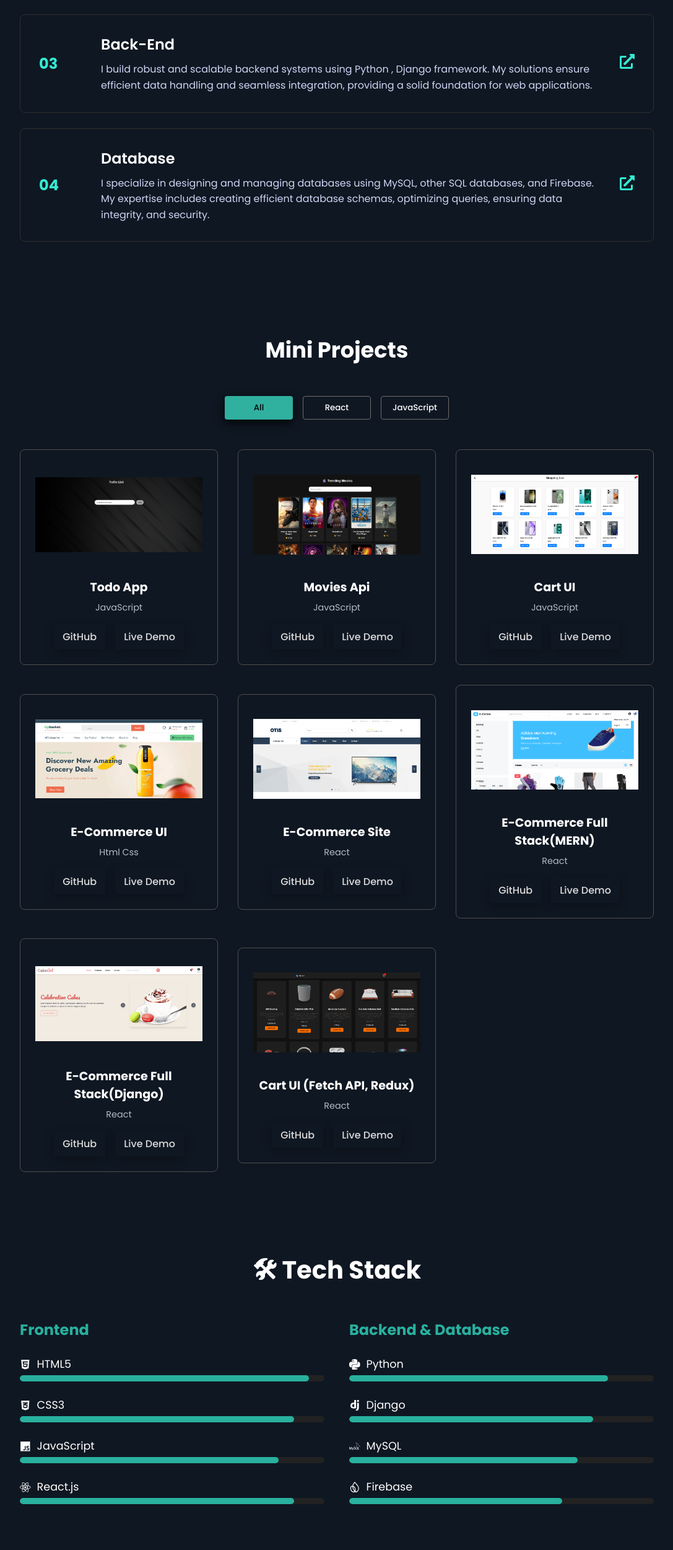
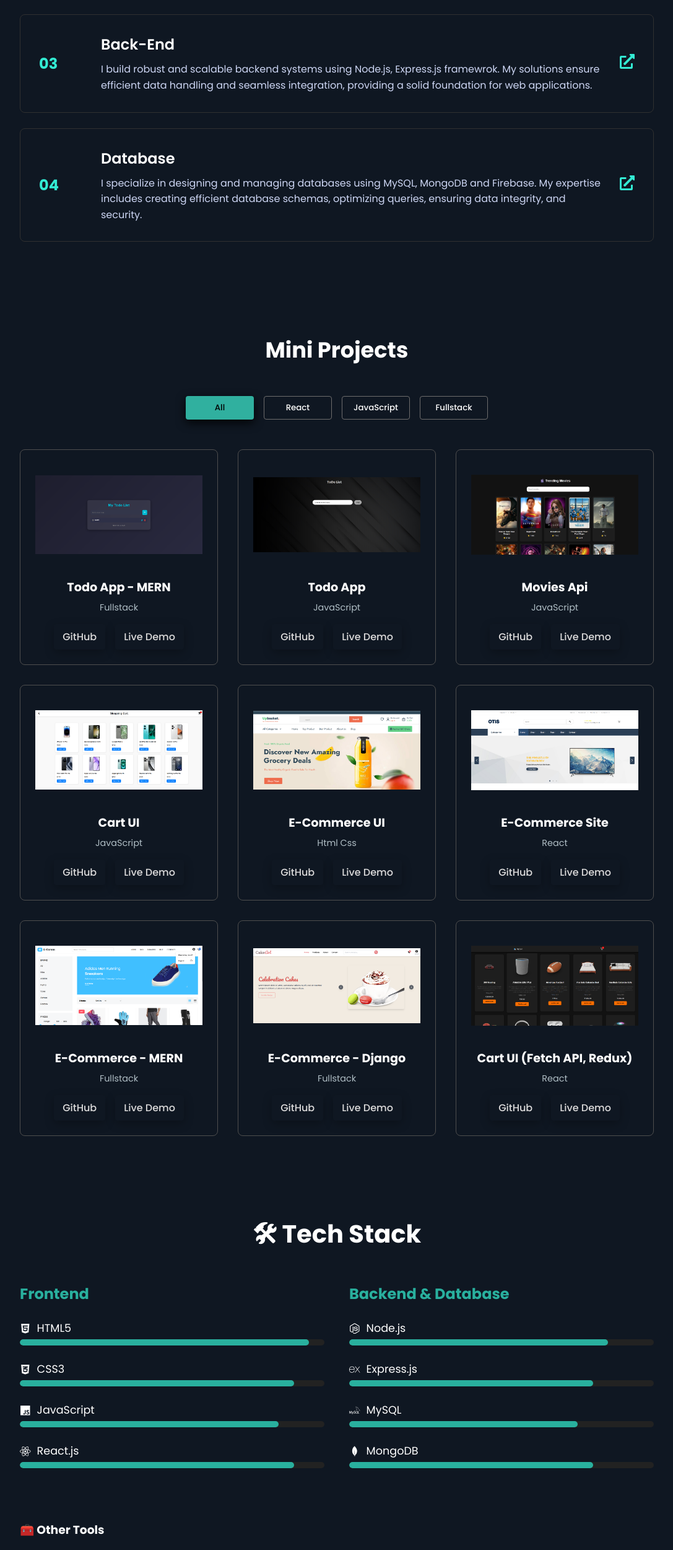
Before and after one commit to arunmvp/Portfolio, a React (Vite) app: page / in a window 1280 px wide. Shown: the part 1341-3842 px from the top of the page at 62% size, without its empty margins (96-1183 px from the left). Built offline with nearby package versions, Linux system fonts and the light colour scheme; a web font is replaced by a local one.

Commit message:
education updates

```diff
--- a/src/Components/Education/Education.jsx
+++ b/src/Components/Education/Education.jsx
@@ -8,11 +8,16 @@ const Education = () => {
   const [activeTab, setActiveTab] = useState("bio");
 
   const educationList = [
+    {
+      degree: "Frontend development Internship",
+      institution: "Saiket systems",
+      year: "sep-oct 2025",
+    },
      {
       degree: "FullStack Web development ",
       institution: "Code Purple Academy",
       year: "2024 – 2025",
-      place: "Madurai, Tamil Nadu",
+      place: "Coimbatore, Tamil Nadu",
     },
     {
       degree: "Draughtsman Mechanical ",
--- a/src/Components/Footer/Footer.jsx
+++ b/src/Components/Footer/Footer.jsx
@@ -3,7 +3,7 @@ import { motion } from "framer-motion";
 import "./Footer.css";
 import { useContext } from "react";
 import BackgroundContext from "../../Context/BackgroundContext";
-import resume from "../../assets/ARUN_PANDIAN_P_RE.pdf"
+import resume from "../../assets/Arun_pandian_P_Resume.pdf"
 
 const Footer = () => {
   const { back } = useContext(BackgroundContext);
--- a/src/Components/MiniProjects/MiniProjects.jsx
+++ b/src/Components/MiniProjects/MiniProjects.jsx
@@ -9,12 +9,21 @@ import ecom2 from "../../assets/e-com.png";
 import ecom33 from '../../assets/ecom33.png';
 import cartreact from '../../assets/cartreact.png';
 import mern from '../../assets/mern.png'
+import todo from '../../assets/todo-mern.png'
 import "./MiniProjects.css";
 import { useContext } from "react";
 import BackgroundContext from "../../Context/BackgroundContext";
 
 const MiniProjects = () => {
   const allProjects = [
+    {
+      image: todo,
+      title: "Todo App - MERN",
+      tech: "Fullstack",
+      github:
+        "https://github.com/arunmvp/mytodo",
+      demo: "https://mytod0.netlify.app/",
+    },
     {
       image: project1,
       title: "Todo App",
@@ -55,15 +64,15 @@ const MiniProjects = () => {
     },
     {
       image: mern,
-      title: "E-Commerce Full Stack(MERN)",
-      tech: "React",
+      title: "E-Commerce - MERN",
+      tech: "Fullstack",
       github: "https://github.com/arunmvp/mern-frontend",
       demo: "https://mern-pro.netlify.app/",
     },
       {
       image: ecom33,
-      title: "E-Commerce Full Stack(Django)",
-      tech: "React",
+      title: "E-Commerce - Django",
+      tech: "Fullstack",
       github: "https://github.com/arunmvp/django-frontend.git",
       demo: "https://cake-art-arun.netlify.app/",
     },
@@ -103,7 +112,7 @@ const MiniProjects = () => {
 
         {/* Tabs */}
         <div className="tabs">
-          {["All", "React", "JavaScript"].map((tab) => (
+          {["All", "React", "JavaScript", "Fullstack"].map((tab) => (
             <button
               key={tab}
               onClick={() => setActiveTab(tab)}
--- a/src/Components/Navbar/Homemain.jsx
+++ b/src/Components/Navbar/Homemain.jsx
@@ -7,7 +7,7 @@ import profile2 from "../../assets/color.jpg";
 import box from "../../assets/box.png";
 import DownloadIcon from "@mui/icons-material/Download";
 import BackgroundContext from "../../Context/BackgroundContext";
-import resume from "../../assets/ARUN_PANDIAN_P_RE.pdf"
+import resume from "../../assets/Arun_pandian_P_Resume.pdf"
 
 const textReveal = {
   hidden: { opacity: 0 },
--- a/src/Components/Skillbars/SkillSection.jsx
+++ b/src/Components/Skillbars/SkillSection.jsx
@@ -22,13 +22,13 @@ const skills = [
     id: 3,
     title: "Back-End",
     description:
-      "I build robust and scalable backend systems using Python , Django framework. My solutions ensure efficient data handling and seamless integration, providing a solid foundation for web applications.",
+      "I build robust and scalable backend systems using Node.js, Express.js framewrok. My solutions ensure efficient data handling and seamless integration, providing a solid foundation for web applications.",
   },
   {
     id: 4,
     title: "Database",
     description:
-      "I specialize in designing and managing databases using MySQL, other SQL databases, and Firebase. My expertise includes creating efficient database schemas, optimizing queries, ensuring data integrity, and security.",
+      "I specialize in designing and managing databases using MySQL, MongoDB and Firebase. My expertise includes creating efficient database schemas, optimizing queries, ensuring data integrity, and security.",
   },
 ];
 
--- a/src/Components/TechStack.jsx/TechStack.jsx
+++ b/src/Components/TechStack.jsx/TechStack.jsx
@@ -7,14 +7,14 @@ import {
   FaJs,
   FaReact,
   FaGitAlt,
+  FaNodeJs,
 } from "react-icons/fa";
 import {
   SiMysql,
-  SiFirebase,
   SiPostman,
   SiMui,
-  SiPython,
-  SiDjango,
+  SiExpress,
+  SiMongodb,
 } from "react-icons/si";
 import { useContext } from "react";
 import BackgroundContext from "../../Context/BackgroundContext";
@@ -27,10 +27,10 @@ const frontendSkills = [
 ];
 
 const backendDatabaseSkills = [
-  { title: "Python", icon: <SiPython />, percent: 85 },
-  { title: "Django", icon: <SiDjango />, percent: 80 },
+  { title: "Node.js", icon: <FaNodeJs />, percent: 85 },
+  { title: "Express.js", icon: <SiExpress />, percent: 80 },
   { title: "MySQL", icon: <SiMysql />, percent: 75 },
-  { title: "Firebase", icon: <SiFirebase />, percent: 70 },
+  { title: "MongoDB", icon: <SiMongodb />, percent: 80 },
 ];
 
 const otherTools = [
```
Also changed, not shown: src/assets/todo-mern.png (added), 1 other file (tests, documents, lock files or other folders).
